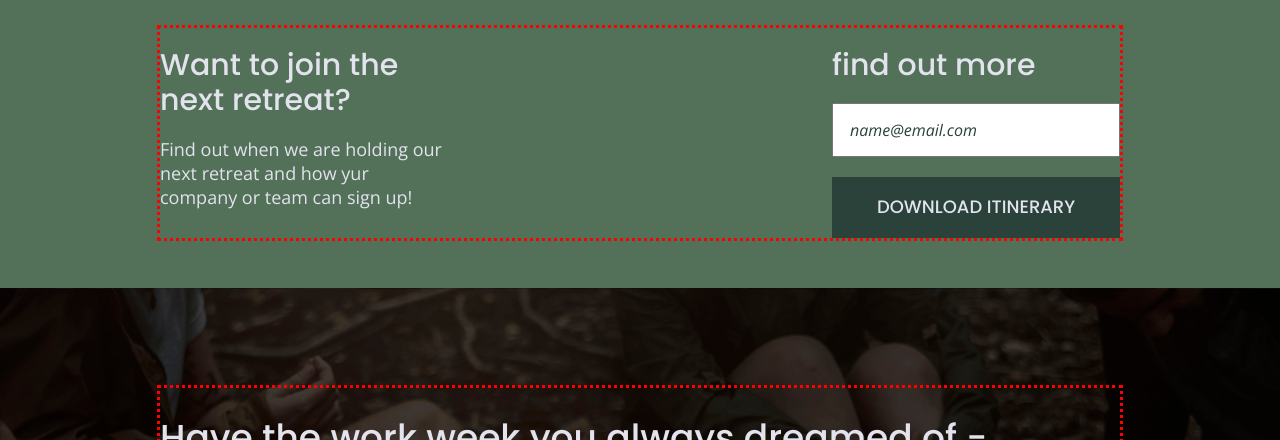
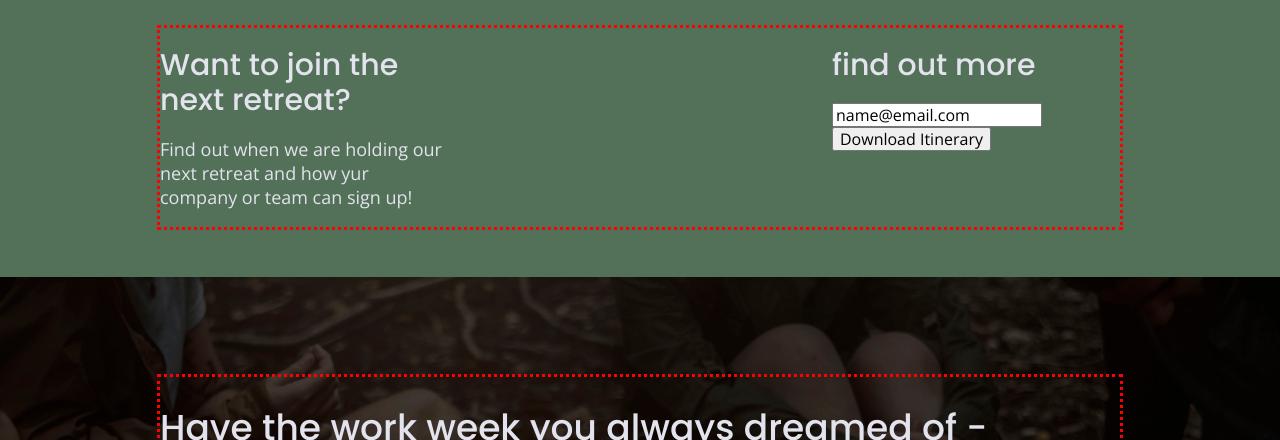
Before and after one commit to Denisealisen/206-unplugged, a website built with Parcel: page index.html in a window 1280 px wide. Shown: the part 660-1100 px from the top of the page. Built offline with nearby package versions, Linux system fonts and the light colour scheme.

Commit message:
added a margin of 0 to figure deleted imput text in faq page and fixed typo

```diff
--- a/css/main.css
+++ b/css/main.css
@@ -332,6 +332,7 @@ textarea {
       padding-bottom: 125%;
       overflow: hidden;
       position: relative;
+      margin: 0;
     }
 
     .map iframe {
@@ -360,7 +361,7 @@ textarea {
       background-color: #527158;
     }
 
-    .faq .contect-wrapper {
+    .faq .content-wrapper {
       display: flex;
       justify-content: center;
       align-items: flex-start;
@@ -379,28 +380,6 @@ textarea {
 
     .faq-content h4 {
       line-height: 1.5em;
-    }
-
-    input[type=text] {
-      box-sizing: border-box;
-      width: 100%;
-      color: #2a423a;
-      font-style: italic;
-      padding: 1em;
-    }
-
-    input[type=button] {
-      width: 100%;
-      padding: 20px 0;
-      margin-top: 20px;
-      background-color: #2a423a;
-      font-family: 'Poppins', Helvetica, Arial, sans-serif;
-      font-weight: 500;
-      font-size: 1.125em;
-      color: #e2e3ed;
-      border: none;
-      text-align: center;
-      text-transform: uppercase;
     }
 
 /* ==========================================================================
```
